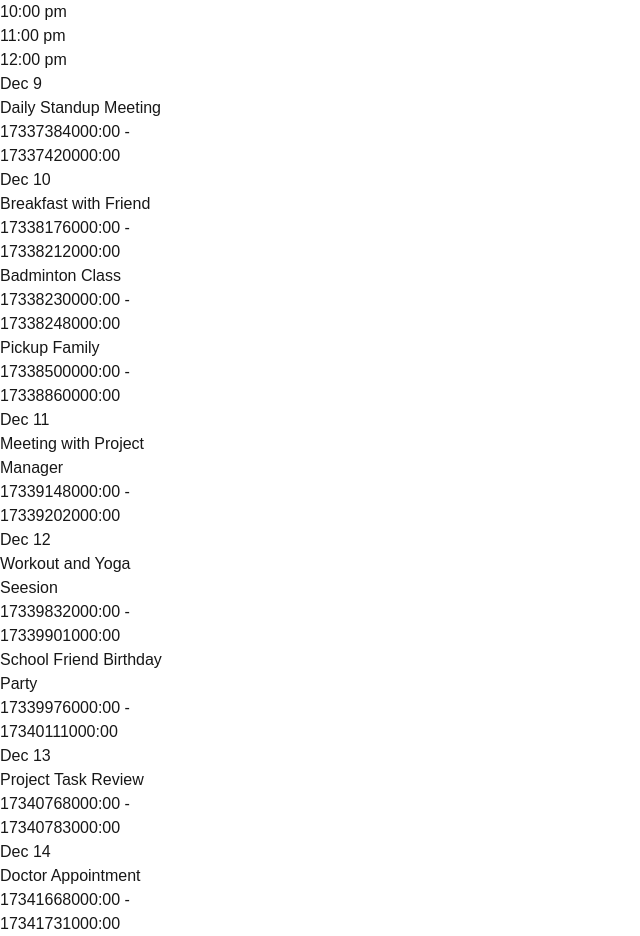
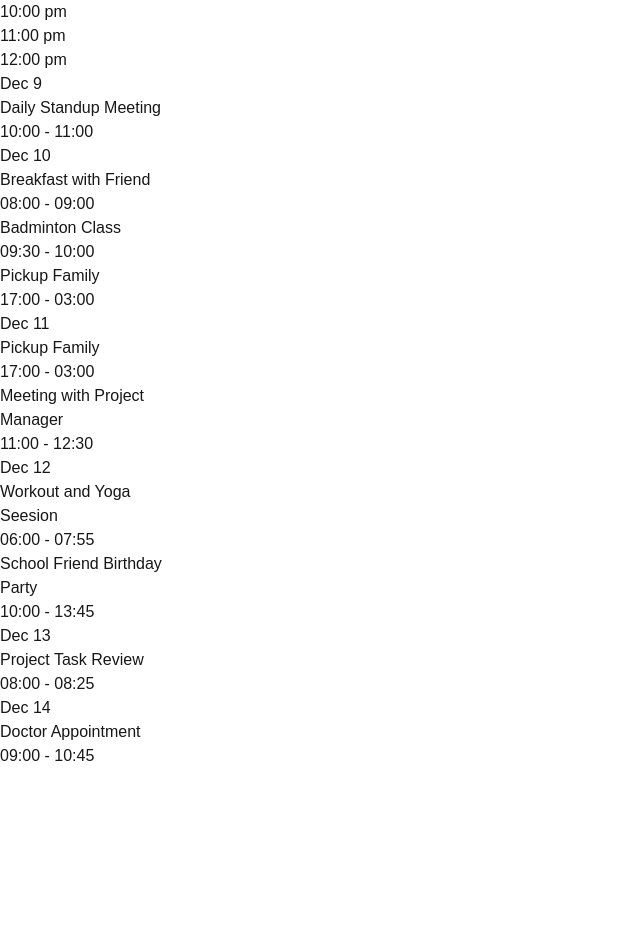
Before and after one commit to raymondkim777/SmartCalendarUpdated, a Next.js app: page /home in a window 1280 px wide. Shown: the part 860-1796 px from the top of the page, without its empty margins (0-640 px from the left). After the commit the page ends 1628 px from the top, so only its background shows below. Built offline with nearby package versions, Linux system fonts and the light colour scheme.

Commit message:
tweaks to calendar event behavior

```diff
--- a/src/app/calendarday.js
+++ b/src/app/calendarday.js
@@ -19,6 +19,14 @@ const CalendarDay = ({ index, days, times, cells }) => {
                 cells[i][j][k].set('downCSS', cells[i][j][k].get('downContinue') ? 'rounded-b-none h-full': '');
             }
         }
+    }
+
+    // Time Format
+    const formatTime = (time) => {
+        let msg = time.toString();
+        if (time.toString().length < 2)
+            msg = '0' + msg;
+        return msg;
     }
 
     return(
@@ -45,7 +53,7 @@ const CalendarDay = ({ index, days, times, cells }) => {
                                         <div className='flex flex-col w-full h-fit'>
                                             <p key={`title-event-${index}-${eventIdx}`} className="text-xs font-normal text-gray-900 mb-px">{cellEvent.get('title')}</p>
                                             <p key={`time-event-${index}-${eventIdx}`} className={`text-xs font-semibold ${cellEvent.get('textCSS')}`}>
-                                                {Math.floor(cellEvent.get('start') / 100).toString().length < 2 ? '0' : ''}{Math.floor(cellEvent.get('start') / 100)}:{(cellEvent.get('start') % 100).toString().length < 2 ? '0' : ''}{cellEvent.get('start') % 100} - {Math.floor(cellEvent.get('end') / 100).toString().length < 2 ? '0' : ''}{Math.floor(cellEvent.get('end') / 100)}:{(cellEvent.get('end') % 100).toString().length < 2 ? '0' : ''}{(cellEvent.get('end') % 100)}
+                                            {formatTime(cellEvent.get('start').getHours())}:{formatTime(cellEvent.get('start').getMinutes())} - {formatTime(cellEvent.get('end').getHours())}:{formatTime(cellEvent.get('end').getMinutes())}
                                             </p>
                                         </div>
                                     }
--- a/src/app/calendarweek.js
+++ b/src/app/calendarweek.js
@@ -27,6 +27,14 @@ const CalendarWeek = ({ clickedDay, days, times, cells }) => {
         }
     }
 
+    // Time Format
+    const formatTime = (time) => {
+        let msg = time.toString();
+        if (time.toString().length < 2)
+            msg = '0' + msg;
+        return msg;
+    }
+
     return(
         <div className="flex flex-row w-full h-fit border-t border-b">
             {/* Times */}
@@ -48,11 +56,11 @@ const CalendarWeek = ({ clickedDay, days, times, cells }) => {
                             {cells[index][subIndex].map((cellEvent, eIdx) => (
                                 <div key={`box-event-${index}-${subIndex}-${eIdx}`} className={`min-h-8 rounded p-1.5 border-l-2 ${cellEvent.get('boxCSS')} ${cellEvent.get('topCSS')} ${cellEvent.get('downCSS')}`}>
                                     {
-                                        cellEvent.get('upContinue') ? null :
+                                        subIndex != 0 && cellEvent.get('upContinue') ? null :
                                         <div className='flex flex-col w-full h-fit'>
                                             <p key={`title-event-${index}-${subIndex}-${eIdx}`} className="text-xs font-normal text-gray-900 mb-px">{cellEvent.get('title')}</p>
                                             <p key={`time-event-${index}-${subIndex}-${eIdx}`} className={`text-xs font-semibold ${cellEvent.get('textCSS')}`}>
-                                                {Math.floor(cellEvent.get('start') / 100).toString().length < 2 ? '0' : ''}{Math.floor(cellEvent.get('start') / 100)}:{(cellEvent.get('start') % 100).toString().length < 2 ? '0' : ''}{cellEvent.get('start') % 100} - {Math.floor(cellEvent.get('end') / 100).toString().length < 2 ? '0' : ''}{Math.floor(cellEvent.get('end') / 100)}:{(cellEvent.get('end') % 100).toString().length < 2 ? '0' : ''}{(cellEvent.get('end') % 100)}
+                                                {formatTime(cellEvent.get('start').getHours())}:{formatTime(cellEvent.get('start').getMinutes())} - {formatTime(cellEvent.get('end').getHours())}:{formatTime(cellEvent.get('end').getMinutes())}
                                             </p>
                                         </div>
                                     }
--- a/src/app/home/page.js
+++ b/src/app/home/page.js
@@ -209,8 +209,6 @@ const Home = () => {
         }
     }
 
-    console.log(cells);
-
     // React Calendar Setup
     function tileContent({ date, view }) {
         // Add class to tiles in month view only
--- a/src/app/settings/page.js
+++ b/src/app/settings/page.js
@@ -41,7 +41,7 @@ const Settings = () => {
                     </div>
                 </div>
                 <div className='flex flex-col w-full h-fit items-center justify-center mt-8'>
-                    <div onClick={saveSettings} className='group flex flex-row w-fit h-fit py-3 px-4 rounded bg-gray-200 hover:bg-gray-300 hover:cursor-pointer active:bg-gray-400 transition-all duration-300'>
+                    <div onClick={saveSettings} className='group flex flex-row w-fit h-fit py-3 px-4 rounded-xl bg-gray-200 hover:bg-gray-300 hover:cursor-pointer active:bg-gray-400 transition-all duration-300'>
                         <h1 className='w-fit h-fit text-center text-lg font-semibold text-gray-900 group-hover:text-[#4587ED] group-hover:cursor-pointer transition-all duration-300'>Save Settings</h1>
                     </div>
                     {showSaveMsg &&
```
